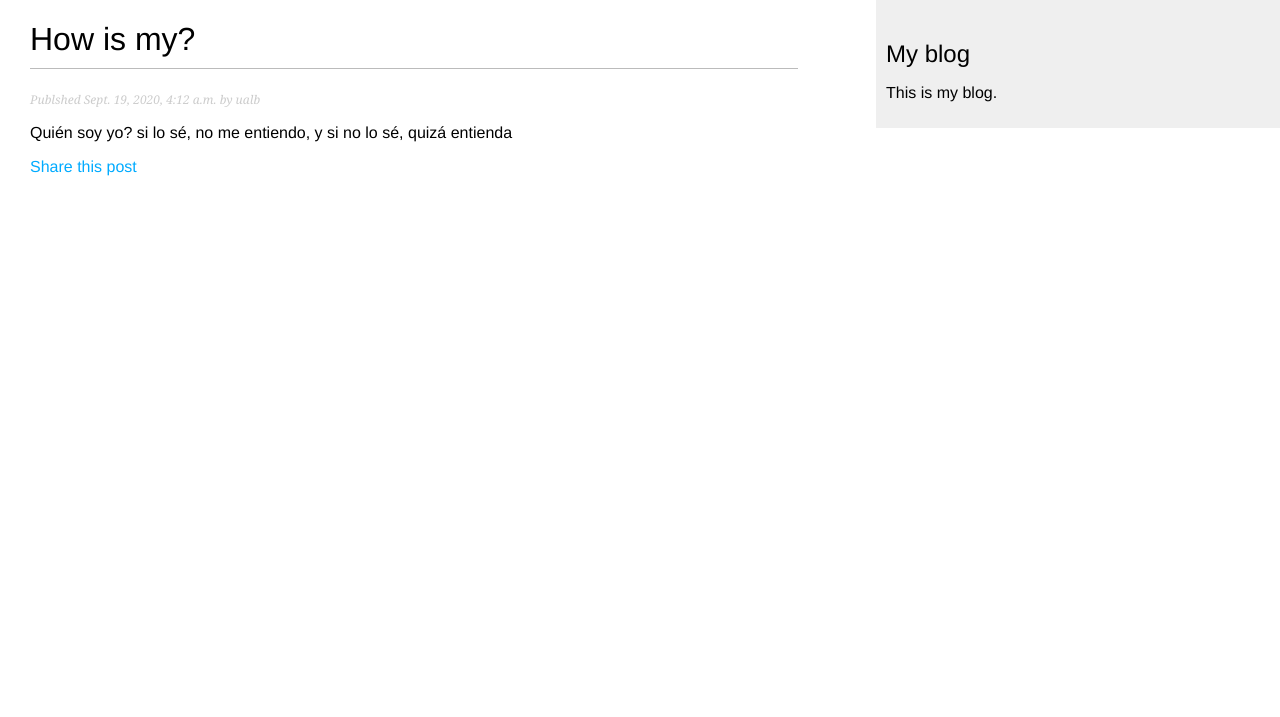
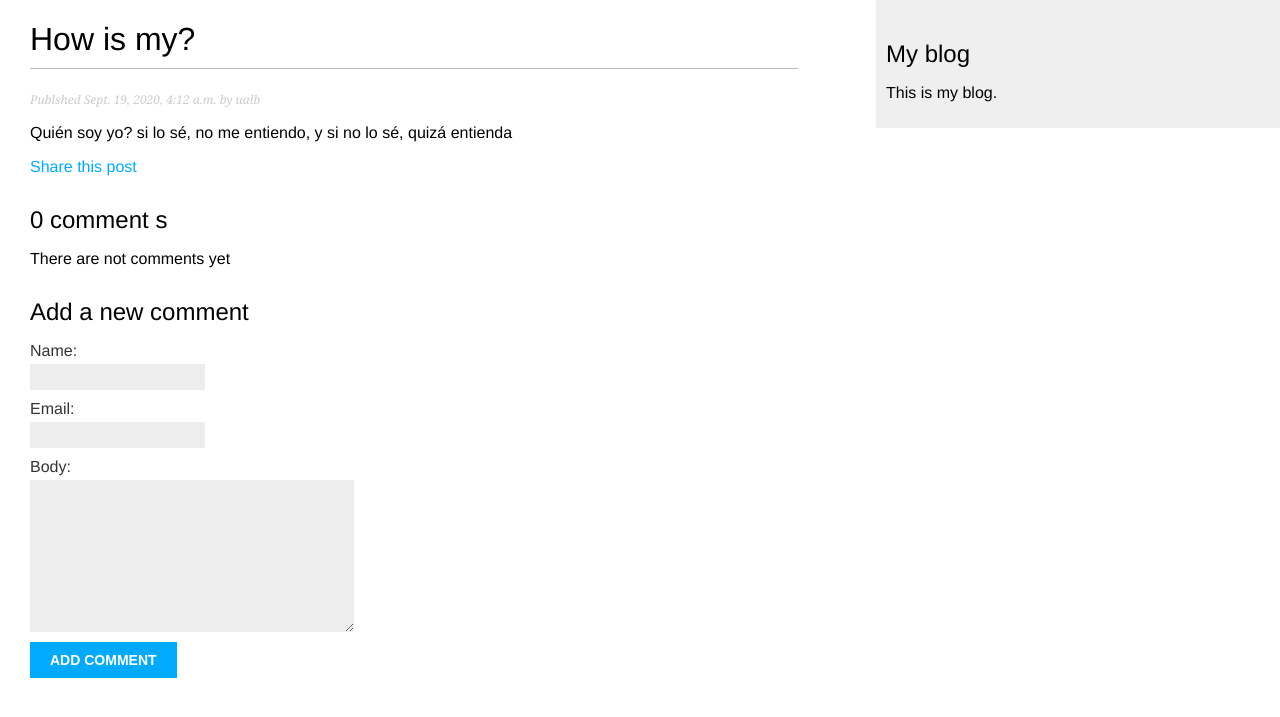
Before and after one commit to Ualb/django_with_examples, a Django app: a page that uses chapter1/blog/templates/blog/post/detail.html in a window 1280 px wide. Shown: the top 717 px of the page. Run offline with Django 3.2, Linux system fonts and the light colour scheme; data comes from the database, SQL or seed files in the repository; data that the repository does not hold is empty.

Commit message:
se han agregado los comentarios

```diff
--- a/chapter1/blog/templates/blog/post/detail.html
+++ b/chapter1/blog/templates/blog/post/detail.html
@@ -11,4 +11,34 @@
             Share this post
         </a>
     </p>
+
+    {% with comments.count as total_comments %}
+        <h2>
+            {{ total_comments }} comment {{ total_comments|pluralize }}
+        </h2>
+    {% endwith %}
+
+    {% comment %} se agrega la lista de comentarios {% endcomment %}
+    {% for comment in comments %}
+        <div class="comment">
+            <p class="info">
+                Comment {{ forloop.counter }} by {{ comment.name }} {{ comment.created }}
+            </p>
+            {{ comment.body|linebreaks }}
+        </div>
+    {% empty %}
+        <p>There are not comments yet</p>
+    {% endfor %}
+
+    {% comment %} agregando comentarios {% endcomment %}
+    {% if new_comment %}
+        <h2>Your comment has been added.</h2>
+    {% else %}
+        <h2>Add a new comment</h2>
+        <form method="POST">
+            {{ comment_form.as_p }}
+            {% csrf_token %}
+            <p><input type="submit" value="Add comment"></p>
+        </form>
+    {% endif %}
 {% endblock %}
```
